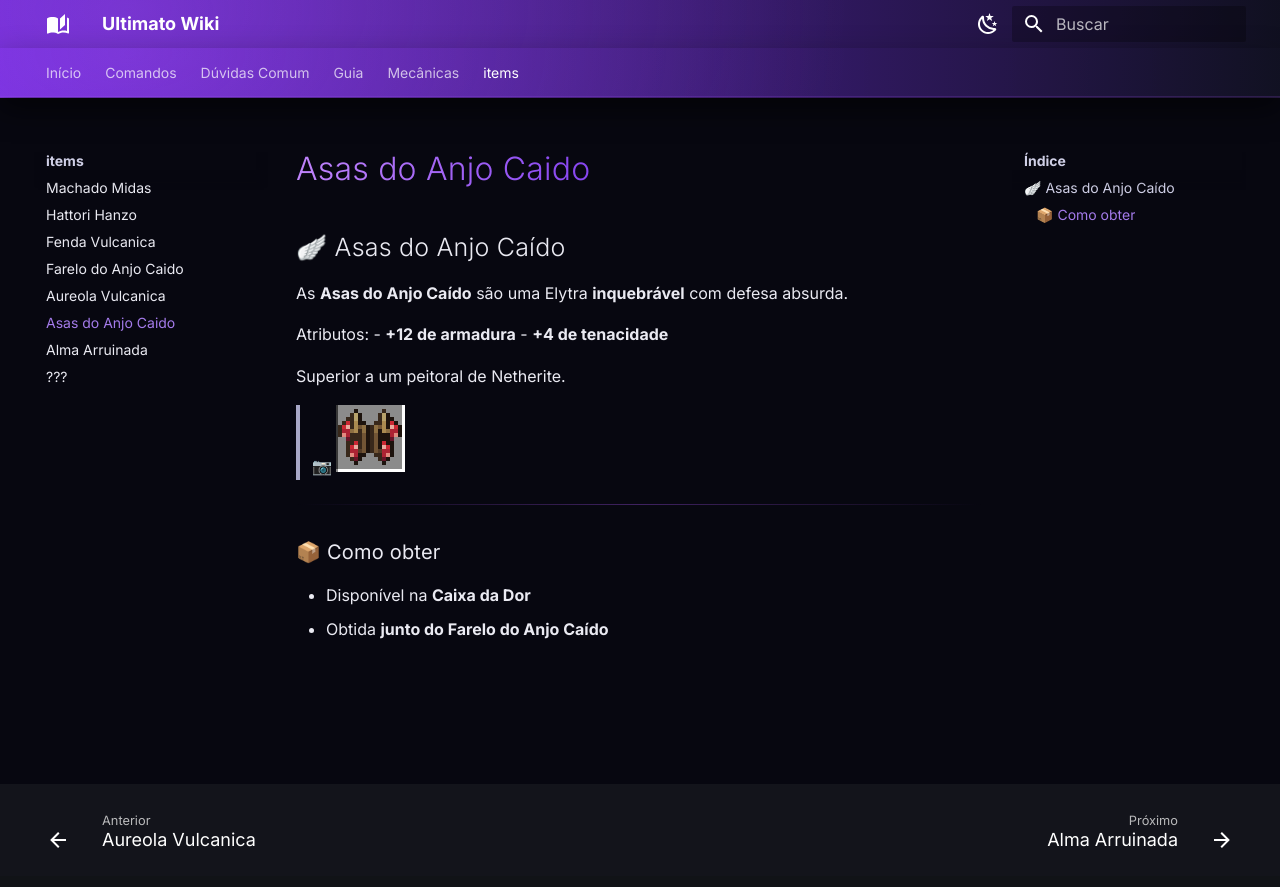
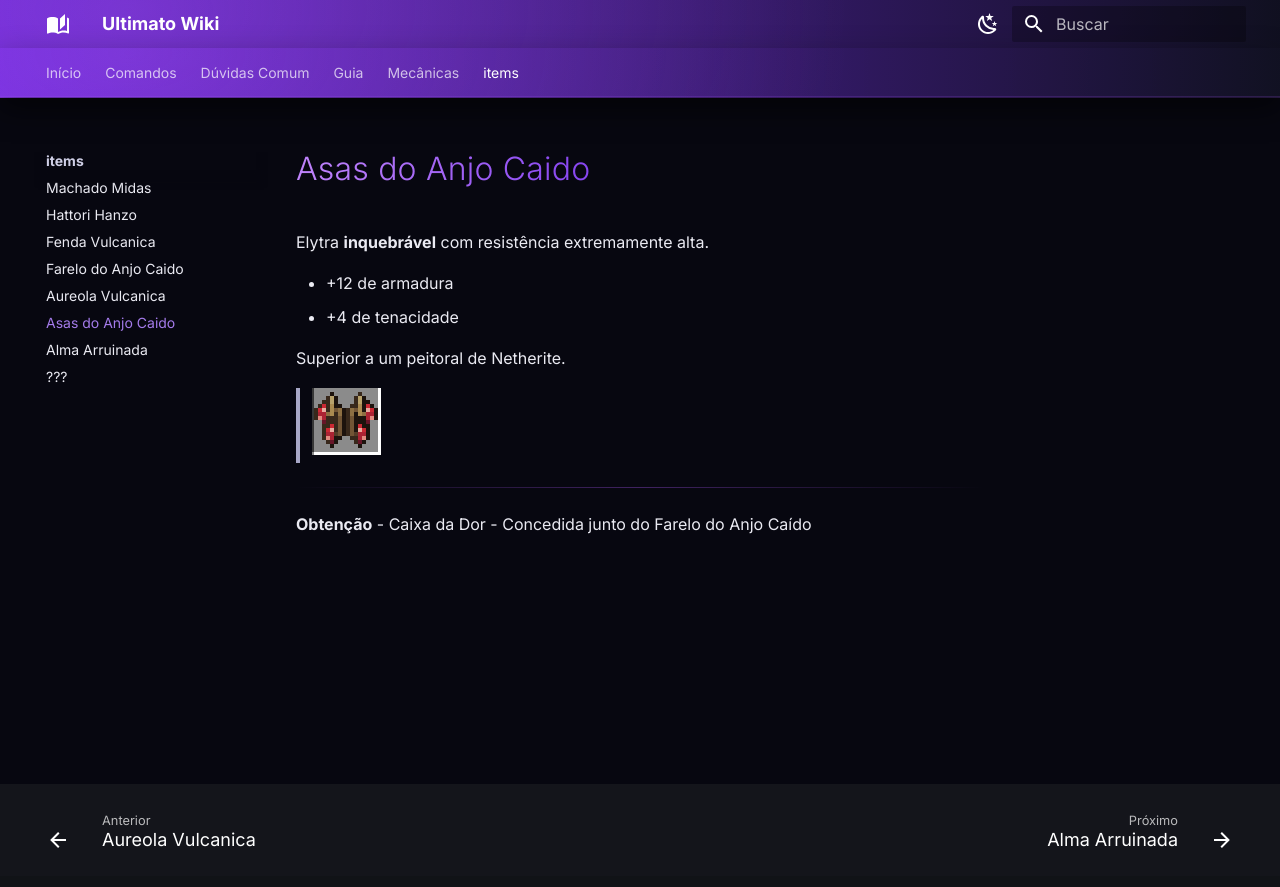
Before and after one commit to Dinner33/ultimato-wiki, an MkDocs documentation site: the page built from docs/items/asas-do-anjo-caido.md, in a window 1280 px wide. Shown: the top 887 px of the page. Built offline with MkDocs 1.6.1 and Material for MkDocs 9.7.7, drawn with Linux system fonts in a browser that asks for light colours.

Commit message:
Revise Asas do Anjo Caído details and attributes
Updated the description and attributes of Asas do Anjo Caído.

```diff
--- a/docs/items/asas-do-anjo-caido.md
+++ b/docs/items/asas-do-anjo-caido.md
@@ -1,17 +1,14 @@
-## 🪽 Asas do Anjo Caído
+Elytra **inquebrável** com resistência extremamente alta.
 
-As **Asas do Anjo Caído** são uma Elytra **inquebrável** com defesa absurda.
-
-Atributos:
-- **+12 de armadura**
-- **+4 de tenacidade**
+- +12 de armadura
+- +4 de tenacidade
 
 Superior a um peitoral de Netherite.
 
-> 📷 *![Asas do Anjo Caído](../imagem/asasdoanjocaido.png)*
+> *![Asas do Anjo Caído](../imagem/asasdoanjocaido.png)*
 
 ---
 
-### 📦 Como obter
-- Disponível na **Caixa da Dor**
-- Obtida **junto do Farelo do Anjo Caído**
+**Obtenção**
+- Caixa da Dor
+- Concedida junto do Farelo do Anjo Caído
```
